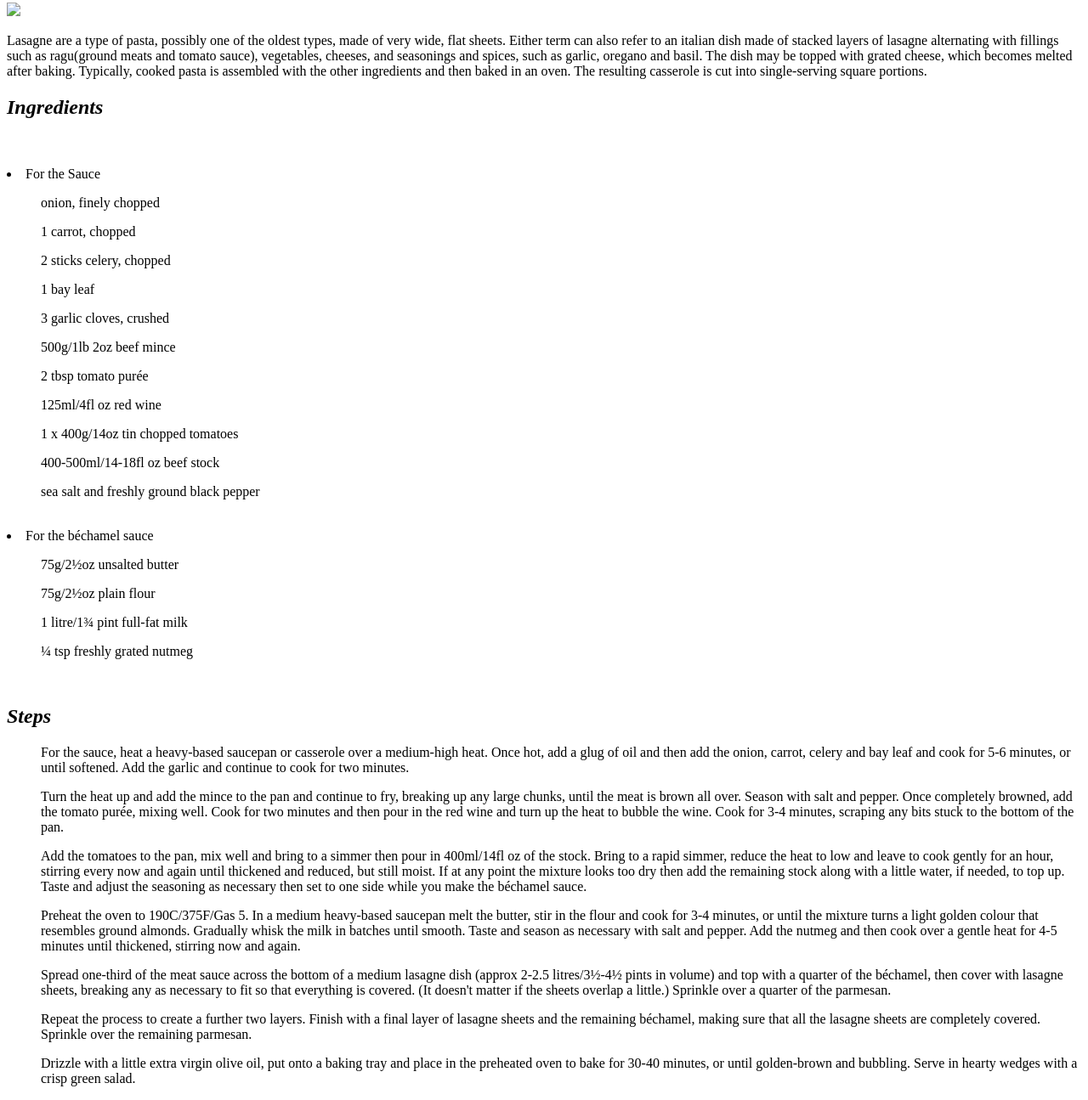
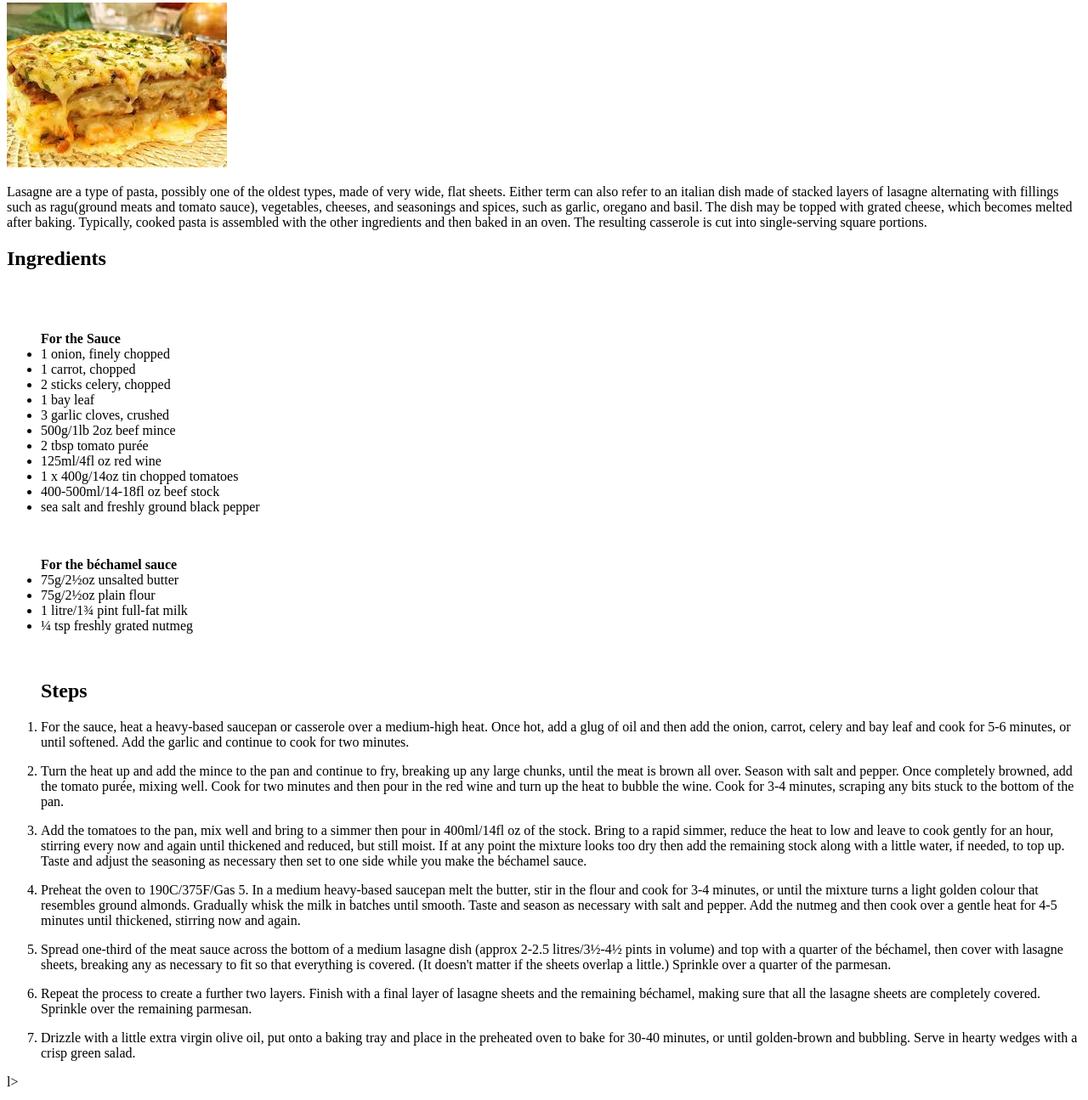
Before and after one commit to Mabeny-dev/odin-recipes, a plain HTML site: page recipes/lasagna.html in a window 1280 px wide. Shown: the part 77-1372 px from the top of the page at 85% size. Drawn offline with Linux system fonts and the light colour scheme.

Commit message:
The issue of the lists is fully fixed

```diff
--- a/recipes/lasagna.html
+++ b/recipes/lasagna.html
@@ -10,7 +10,7 @@
 
         <div>
             <h1>Lasagna</h1>
-            <img src="images/">
+            <img src="images/images.jpeg">
 
 
         </div>
@@ -31,35 +31,39 @@
 
         <div>
 
-            <h2><em>Ingredients</em></h2><br><br>
+            <h2>Ingredients</h2><br><br>
 
-            <li>For the Sauce</li>
-            <ul>onion, finely chopped</ul>
-            <ul>1 carrot, chopped</ul>
-            <ul>2 sticks celery, chopped</ul>
-            <ul>1 bay leaf</ul>
-            <ul>3 garlic cloves, crushed</ul>
-            <ul>500g/1lb 2oz beef mince</ul>
-            <ul>2 tbsp tomato purée</ul>
-            <ul>125ml/4fl oz red wine</ul>
-            <ul>1 x 400g/14oz tin chopped tomatoes</ul>
-            <ul>400-500ml/14-18fl oz beef stock</ul>
-            <ul>sea salt and freshly ground black pepper</ul><br>
+            <ul><strong>For the Sauce</strong>
+            <li>1 onion, finely chopped</li>
+            <li>1 carrot, chopped</li>
+            <li>2 sticks celery, chopped</li>
+            <li>1 bay leaf</li>
+            <li>3 garlic cloves, crushed</li>
+            <li>500g/1lb 2oz beef mince</li>
+            <li>2 tbsp tomato purée</li>
+            <li>125ml/4fl oz red wine</li>
+            <li>1 x 400g/14oz tin chopped tomatoes</li>
+            <li>400-500ml/14-18fl oz beef stock</li>
+            <li>sea salt and freshly ground black pepper</li>
+            </ul><br>
 
-            <li>For the béchamel sauce</li>
-            <ul>75g/2½oz unsalted butter</ul>
-            <ul>75g/2½oz plain flour</ul>
-            <ul>1 litre/1¾ pint full-fat milk</ul>
-            <ul>¼ tsp freshly grated nutmeg </ul><br>
+            <ul><strong>For the béchamel sauce</strong>
+            <li>75g/2½oz unsalted butter</li>
+            <li>75g/2½oz plain flour</li>
+            <li>1 litre/1¾ pint full-fat milk</li>
+            <li>¼ tsp freshly grated nutmeg </li>
+            </ul><br>
 
-            <h2><em>Steps</em></h2>
-            <ol><p>For the sauce, heat a heavy-based saucepan or casserole over a medium-high heat. Once hot, add a glug of oil and then add the onion, carrot, celery and bay leaf and cook for 5-6 minutes, or until softened. Add the garlic and continue to cook for two minutes.</p></ol>
-            <ol><p>Turn the heat up and add the mince to the pan and continue to fry, breaking up any large chunks, until the meat is brown all over. Season with salt and pepper. Once completely browned, add the tomato purée, mixing well. Cook for two minutes and then pour in the red wine and turn up the heat to bubble the wine. Cook for 3-4 minutes, scraping any bits stuck to the bottom of the pan.</p></ol>
-            <ol><p>Add the tomatoes to the pan, mix well and bring to a simmer then pour in 400ml/14fl oz of the stock. Bring to a rapid simmer, reduce the heat to low and leave to cook gently for an hour, stirring every now and again until thickened and reduced, but still moist. If at any point the mixture looks too dry then add the remaining stock along with a little water, if needed, to top up. Taste and adjust the seasoning as necessary then set to one side while you make the béchamel sauce.</p> </ol>
-            <ol><p>Preheat the oven to 190C/375F/Gas 5. In a medium heavy-based saucepan melt the butter, stir in the flour and cook for 3-4 minutes, or until the mixture turns a light golden colour that resembles ground almonds. Gradually whisk the milk in batches until smooth. Taste and season as necessary with salt and pepper. Add the nutmeg and then cook over a gentle heat for 4-5 minutes until thickened, stirring now and again.</p></ol>
-            <ol><p>Spread one-third of the meat sauce across the bottom of a medium lasagne dish (approx 2-2.5 litres/3½-4½ pints in volume) and top with a quarter of the béchamel, then cover with lasagne sheets, breaking any as necessary to fit so that everything is covered. (It doesn't matter if the sheets overlap a little.) Sprinkle over a quarter of the parmesan.</p></ol>
-            <ol><p>Repeat the process to create a further two layers. Finish with a final layer of lasagne sheets and the remaining béchamel, making sure that all the lasagne sheets are completely covered. Sprinkle over the remaining parmesan.</p></ol>
-            <ol><p>Drizzle with a little extra virgin olive oil, put onto a baking tray and place in the preheated oven to bake for 30-40 minutes, or until golden-brown and bubbling. Serve in hearty wedges with a crisp green salad.</p></ol>
+            <ol><h2>Steps</h2>
+            <li><p>For the sauce, heat a heavy-based saucepan or casserole over a medium-high heat. Once hot, add a glug of oil and then add the onion, carrot, celery and bay leaf and cook for 5-6 minutes, or until softened. Add the garlic and continue to cook for two minutes.</p></li>
+            <li><p>Turn the heat up and add the mince to the pan and continue to fry, breaking up any large chunks, until the meat is brown all over. Season with salt and pepper. Once completely browned, add the tomato purée, mixing well. Cook for two minutes and then pour in the red wine and turn up the heat to bubble the wine. Cook for 3-4 minutes, scraping any bits stuck to the bottom of the pan.</p></li>
+            <li><p>Add the tomatoes to the pan, mix well and bring to a simmer then pour in 400ml/14fl oz of the stock. Bring to a rapid simmer, reduce the heat to low and leave to cook gently for an hour, stirring every now and again until thickened and reduced, but still moist. If at any point the mixture looks too dry then add the remaining stock along with a little water, if needed, to top up. Taste and adjust the seasoning as necessary then set to one side while you make the béchamel sauce.</p> </li>
+            <li><p>Preheat the oven to 190C/375F/Gas 5. In a medium heavy-based saucepan melt the butter, stir in the flour and cook for 3-4 minutes, or until the mixture turns a light golden colour that resembles ground almonds. Gradually whisk the milk in batches until smooth. Taste and season as necessary with salt and pepper. Add the nutmeg and then cook over a gentle heat for 4-5 minutes until thickened, stirring now and again.</p></li>
+            <li><p>Spread one-third of the meat sauce across the bottom of a medium lasagne dish (approx 2-2.5 litres/3½-4½ pints in volume) and top with a quarter of the béchamel, then cover with lasagne sheets, breaking any as necessary to fit so that everything is covered. (It doesn't matter if the sheets overlap a little.) Sprinkle over a quarter of the parmesan.</p></li>
+            <li><p>Repeat the process to create a further two layers. Finish with a final layer of lasagne sheets and the remaining béchamel, making sure that all the lasagne sheets are completely covered. Sprinkle over the remaining parmesan.</p></li>
+            <li><p>Drizzle with a little extra virgin olive oil, put onto a baking tray and place in the preheated oven to bake for 30-40 minutes, or until golden-brown and bubbling. Serve in hearty wedges with a crisp green salad.</p></li>
+
+            </ol>l>
 
         </div>
 
```
